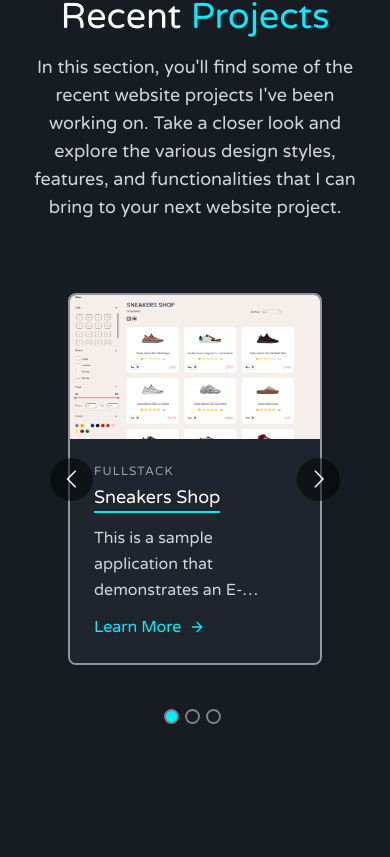
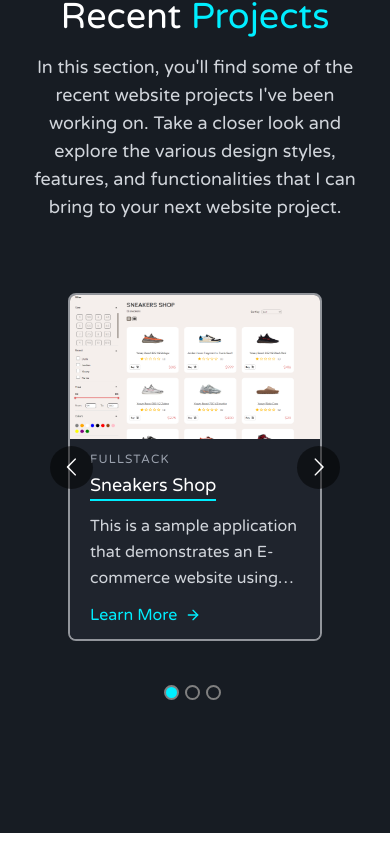
Before and after one commit to amitshuu/amitshuu-portfolio, a React (Create React App) app: page / in a window 390 px wide. Shown: the part 3262-4119 px from the top of the page. After the commit the page ends 4095 px from the top, so only its background shows below. Built offline with nearby package versions, Linux system fonts and the light colour scheme; the HTML template or start-up script is replaced by a standard one; what tailwindcss-debug-screens would draw is missing.

Commit message:
Project card implemention

```diff
--- a/src/components/ProjectsSection.tsx
+++ b/src/components/ProjectsSection.tsx
@@ -4,14 +4,15 @@ import 'react-multi-carousel/lib/styles.css';
 import CustomCarousel from './CustomCarousel';
 import { useEffect, useState } from 'react';
 import ProjectModal from './ProjectModal';
+import ProjectCard from './ProjectCard';
 
 const ProjectsSection = () => {
   const [isModalOpen, setIsModalOpen] = useState(false);
   const [projectDetails, setProjectDetails] = useState<IProject | null>(null);
 
-  const handleModal = (info: any) => {
+  const handleModal = (projectInfo: IProject) => {
     setIsModalOpen(true);
-    setProjectDetails(info);
+    setProjectDetails(projectInfo);
   };
 
   const closeModal = () => {
@@ -40,53 +41,12 @@ const ProjectsSection = () => {
             your next website project.
           </p>
         </div>
-        <div className='container flex items-center justify-center px-5 py-16 mx-auto '>
+        <div className='container flex items-center justify-center px-5 py-16 mx-auto max-w-7xl '>
           <div className='relative z-40 w-full pb-10 -m-4 '>
             <CustomCarousel>
               {projects_links.map((project: IProject) => {
                 return (
-                  <div
-                    onClick={() => handleModal(project)}
-                    className='max-w-full px-8 transition-transform cursor-pointer hover:transform hover:scale-105'
-                  >
-                    <div className='max-w-[400px] block w-full border-2 h-full  border-gray-200 border-opacity-60 rounded-lg overflow-hidden'>
-                      <img
-                        className='object-fill object-center w-full lg:h-48 md:h-36 h-36'
-                        src={project.projectImage}
-                        alt='blog'
-                      />
-                      <div className='h-full bg-dark-bg'>
-                        <div className='p-6 '>
-                          <h2 className='mb-1 text-xs font-medium tracking-widest text-gray-400 title-font'>
-                            FULLSTACK
-                          </h2>
-                          <h1 className='inline-block mb-3 text-lg font-medium text-white border-b-2 title-font border-primary-blue'>
-                            {project.projectName}
-                          </h1>
-                          <p className='max-w-full mb-3 leading-relaxed text-gray-300 text-elipse-custom md:max-h-20'>
-                            {project.projectDesc}
-                          </p>
-                          <div className='flex flex-wrap items-center flex-grow w-full h-full '>
-                            <a className='inline-flex items-center transition-colors duration-200 ease-in-out cursor-pointer text-primary-blue md:mb-2 lg:mb-0'>
-                              Learn More
-                              <svg
-                                className='w-4 h-4 ml-2'
-                                viewBox='0 0 24 24'
-                                stroke='currentColor'
-                                stroke-width='2'
-                                fill='none'
-                                stroke-linecap='round'
-                                stroke-linejoin='round'
-                              >
-                                <path d='M5 12h14'></path>
-                                <path d='M12 5l7 7-7 7'></path>
-                              </svg>
-                            </a>
-                          </div>
-                        </div>
-                      </div>
-                    </div>
-                  </div>
+                  <ProjectCard project={project} handleModal={handleModal} />
                 );
               })}
             </CustomCarousel>
```
